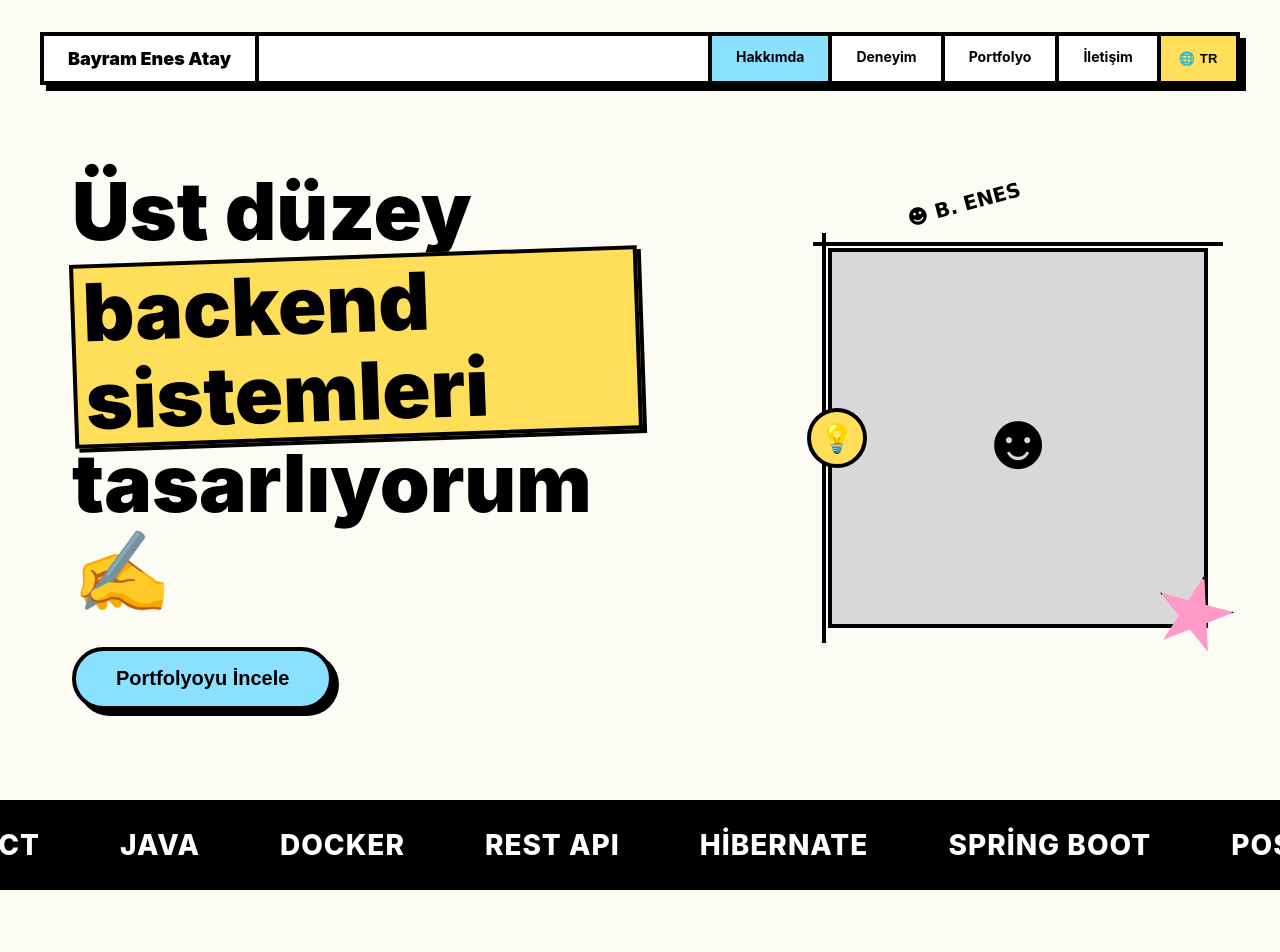
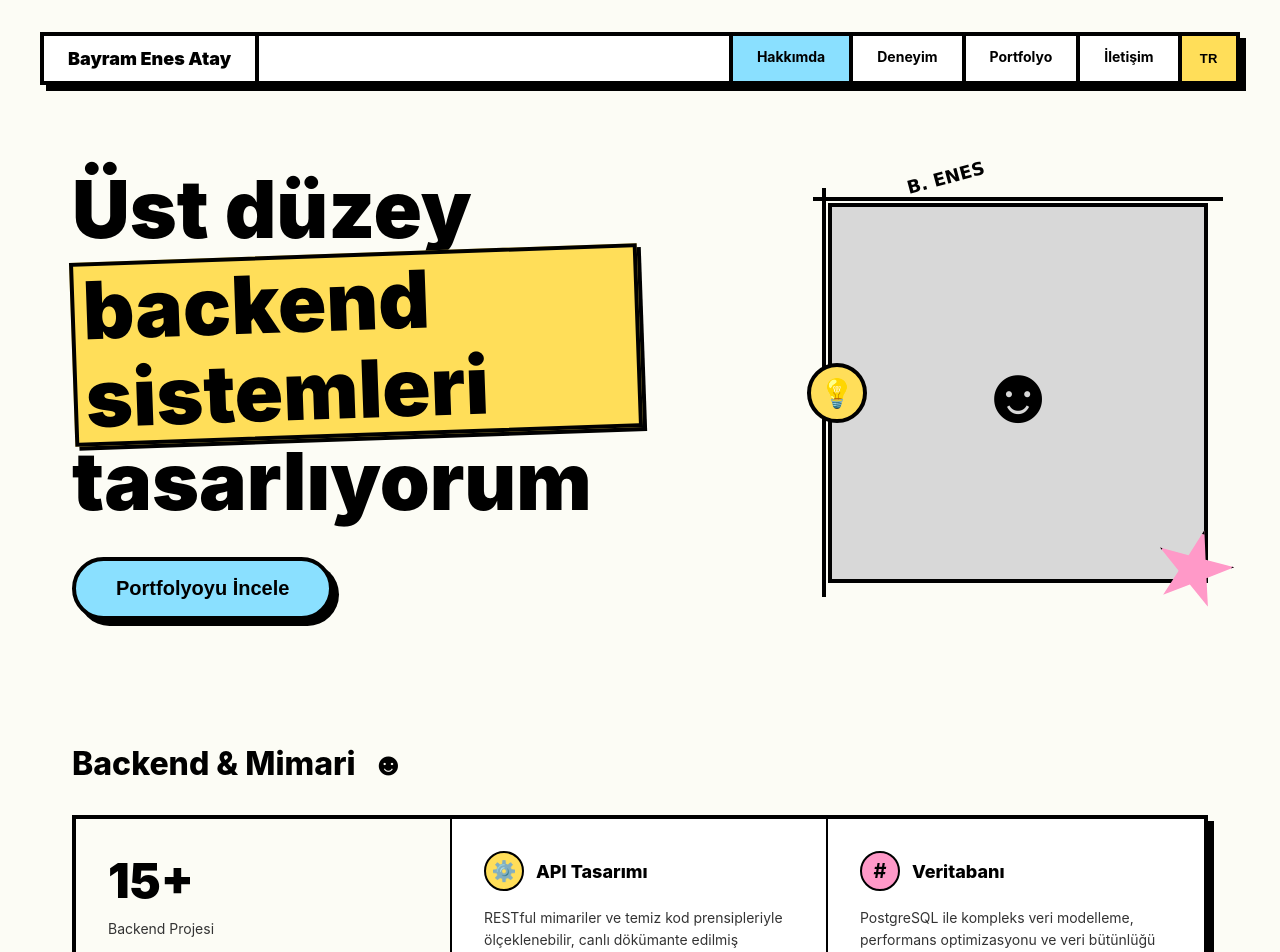
Before and after one commit to BayramEnesAtay/PortfolioProject, a React (Vite) app in the folder frontend/: page / in a window 1280 px wide. Shown: the top 952 px of the page. Built offline with nearby package versions, Linux system fonts and the light colour scheme.

Commit message:
Update: Make some mınımalistic moves

```diff
--- a/frontend/src/components/Experience/Experience.jsx
+++ b/frontend/src/components/Experience/Experience.jsx
@@ -6,8 +6,6 @@ import {
   Title,
   Subtitle,
   TreeWrapper,
-  RootNode,
-  RootBadge,
   BranchItem,
   NodePoint,
   ConnectorArm,
@@ -39,14 +37,7 @@ const Experience = () => {
       </HeaderBox>
 
       <TreeWrapper>
-        {/* KÖK DÜĞÜMÜ (ROOT DÜĞÜM) */}
-        <RootNode>
-          <RootBadge>
-            <span>●</span> ROOT // ARCHITECTURE_GRAPH_INIT
-          </RootBadge>
-        </RootNode>
-
-        {/* DALLANAN AĞAÇ DÜĞÜMLERİ */}
+        {/* DALLANAN MİMARİ AĞAÇ DÜĞÜMLERİ */}
         {experiencesData.map((exp, index) => {
           const isRight = index % 2 !== 0; // Masaüstünde çiftler solda, tekler sağda
           const isCurrent = index === 0;
--- a/frontend/src/components/Experience/Experience.styles.js
+++ b/frontend/src/components/Experience/Experience.styles.js
@@ -14,7 +14,7 @@ export const ExperienceContainer = styled.section`
 
 export const HeaderBox = styled.div`
   text-align: center;
-  margin-bottom: 50px;
+  margin-bottom: 40px;
 `;
 
 export const Title = styled.h1`
@@ -39,14 +39,14 @@ export const TreeWrapper = styled.div`
   position: relative;
   max-width: 900px;
   margin: 0 auto;
-  padding: 20px 0 60px;
+  padding: 10px 0 40px;
 
   /* Ana Dikey Gövde / Trunk Çizgisi */
   &::before {
     content: '';
     position: absolute;
-    top: 40px;
-    bottom: 20px;
+    top: 24px;
+    bottom: 24px;
     left: 32px;
     width: 6px;
     background-color: #000;
@@ -59,36 +59,11 @@ export const TreeWrapper = styled.div`
   }
 `;
 
-/* KÖK DÜĞÜMÜ (ROOT NODE) */
-export const RootNode = styled.div`
-  display: flex;
-  justify-content: center;
-  margin-bottom: 50px;
-  position: relative;
-  z-index: 2;
-`;
-
-export const RootBadge = styled.div`
-  background-color: #000;
-  color: var(--bg-accent-yellow);
-  font-family: 'Courier New', Courier, monospace;
-  font-size: 13px;
-  font-weight: 900;
-  padding: 8px 20px;
-  border: 3px solid #000;
-  box-shadow: 4px 4px 0px 0px var(--bg-accent-yellow);
-  display: flex;
-  align-items: center;
-  gap: 10px;
-  text-transform: uppercase;
-  letter-spacing: 1px;
-`;
-
 /* DALLANAN DÜĞÜM SIRASI (BRANCH ITEM) */
 export const BranchItem = styled.div`
   display: flex;
   position: relative;
-  margin-bottom: 60px;
+  margin-bottom: 50px;
   width: 100%;
   align-items: flex-start;
 
--- a/frontend/src/components/Hero/Hero.styles.js
+++ b/frontend/src/components/Hero/Hero.styles.js
@@ -1,19 +1,19 @@
 import styled from 'styled-components';
 
 export const HeroContainer = styled.section`
-  padding: 140px var(--spacing-lg) var(--spacing-xl);
+  padding: 165px var(--spacing-lg) 60px;
   max-width: 1200px;
   margin: 0 auto;
   display: flex;
   align-items: center;
   justify-content: space-between;
-  min-height: 100vh;
   position: relative;
 
   @media (max-width: 900px) {
     flex-direction: column;
     text-align: center;
-    gap: 80px;
+    gap: 60px;
+    padding: 140px var(--spacing-lg) 40px;
   }
 `;
 
@@ -114,10 +114,10 @@ export const Frame = styled.div`
 
 export const FrameDecoration = styled.div`
   position: absolute;
-  top: -60px;
+  top: -40px;
   left: 20%;
   font-weight: 900;
-  font-size: 20px;
+  font-size: 18px;
   transform: rotate(-15deg);
   font-family: 'Comic Sans MS', cursive, sans-serif;
 `;
--- a/frontend/src/components/Home/Home.jsx
+++ b/frontend/src/components/Home/Home.jsx
@@ -1,5 +1,4 @@
 import Hero from '../Hero/Hero';
-import TechStack from '../TechStack/TechStack';
 import Services from '../Services/Services';
 import Testimonials from '../Testimonials/Testimonials';
 
@@ -7,7 +6,6 @@ const Home = () => {
   return (
     <>
       <Hero />
-      <TechStack />
       <Services />
       <Testimonials />
     </>
--- a/frontend/src/components/Navbar/Navbar.jsx
+++ b/frontend/src/components/Navbar/Navbar.jsx
@@ -63,7 +63,7 @@ const Navbar = () => {
             onClick={toggleLanguage}
             title={language === 'tr' ? 'Switch to English' : 'Türkçe\'ye Geç'}
           >
-            🌐 {language === 'tr' ? 'TR' : 'EN'}
+            {language === 'tr' ? 'TR' : 'EN'}
           </LangToggle>
         </NavLinks>
       </NavContainer>
--- a/frontend/src/components/Portfolio/Portfolio.jsx
+++ b/frontend/src/components/Portfolio/Portfolio.jsx
@@ -60,7 +60,7 @@ const Portfolio = () => {
       {/* Sayfalama sırasındaki geçiş animasyonu */}
       {isPageTransitioning && <TransitionScreen />}
 
-      <Title>{t.portfolio.title} 💠</Title>
+      <Title>{t.portfolio.title}</Title>
 
       <Grid>
         {currentProjects.map((project) => (
--- a/frontend/src/components/TechStack/TechStack.jsx
+++ /dev/null
@@ -1,19 +0,0 @@
-import { TechContainer, TechTrack, TechItem } from './TechStack.styles';
-
-const TechStack = () => {
-  const technologies = ['Spring Boot', 'PostgreSQL', 'React', 'Java', 'Docker', 'REST API', 'Hibernate'];
-
-  const displayTechs = [...technologies, ...technologies, ...technologies];
-
-  return (
-    <TechContainer>
-      <TechTrack>
-        {displayTechs.map((tech, index) => (
-          <TechItem key={index}>{tech}</TechItem>
-        ))}
-      </TechTrack>
-    </TechContainer>
-  );
-};
-
-export default TechStack;
--- a/frontend/src/components/TechStack/TechStack.styles.js
+++ /dev/null
@@ -1,30 +0,0 @@
-import styled, { keyframes } from 'styled-components';
-
-const scroll = keyframes`
-  0% { transform: translateX(0); }
-  100% { transform: translateX(-50%); }
-`;
-
-export const TechContainer = styled.div`
-  background-color: #000;
-  color: #fff;
-  padding: 24px 0;
-  overflow: hidden;
-  border-top: var(--border-main);
-  border-bottom: var(--border-main);
-  white-space: nowrap;
-  position: relative;
-`;
-
-export const TechTrack = styled.div`
-  display: inline-block;
-  animation: ${scroll} 20s linear infinite;
-`;
-
-export const TechItem = styled.span`
-  font-size: 28px;
-  font-weight: 800;
-  margin: 0 40px;
-  text-transform: uppercase;
-  letter-spacing: 1px;
-`;
--- a/frontend/src/data/translations.js
+++ b/frontend/src/data/translations.js
@@ -10,9 +10,9 @@ export const translations = {
     hero: {
       titlePart1: "Üst düzey",
       titleHighlight: "backend sistemleri",
-      titlePart2: "tasarlıyorum ✍️",
+      titlePart2: "tasarlıyorum",
       seePortfolio: "Portfolyoyu İncele",
-      badge: "☻ B. ENES"
+      badge: "B. ENES"
     },
     techStack: {
       title: "Kullandığım Teknolojiler"
@@ -142,9 +142,9 @@ export const translations = {
     hero: {
       titlePart1: "I design",
       titleHighlight: "top notch backends",
-      titlePart2: "✍️",
+      titlePart2: "",
       seePortfolio: "See Portfolio",
-      badge: "☻ B. ENES"
+      badge: "B. ENES"
     },
     techStack: {
       title: "Technologies & Tools"
```
Also changed, not shown: 1 other file (tests, documents, lock files or other folders).
